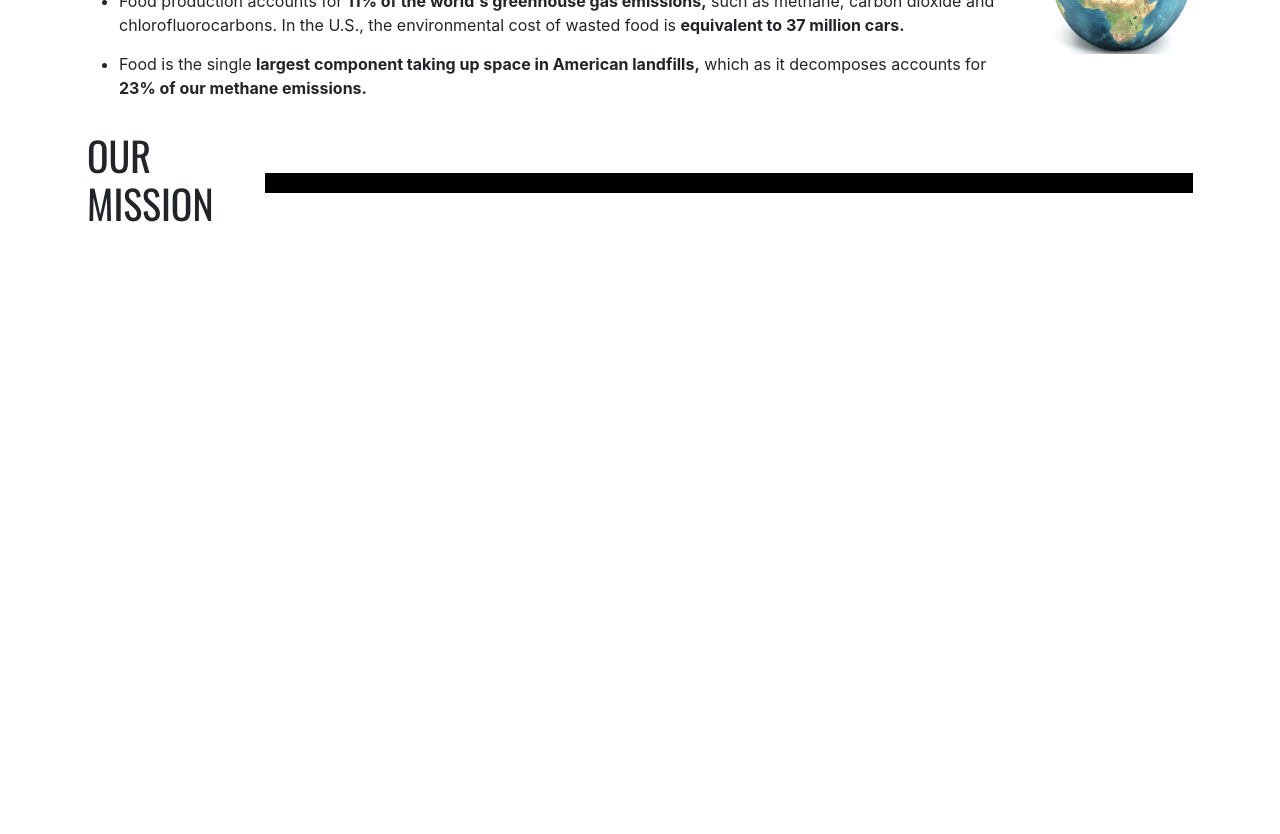
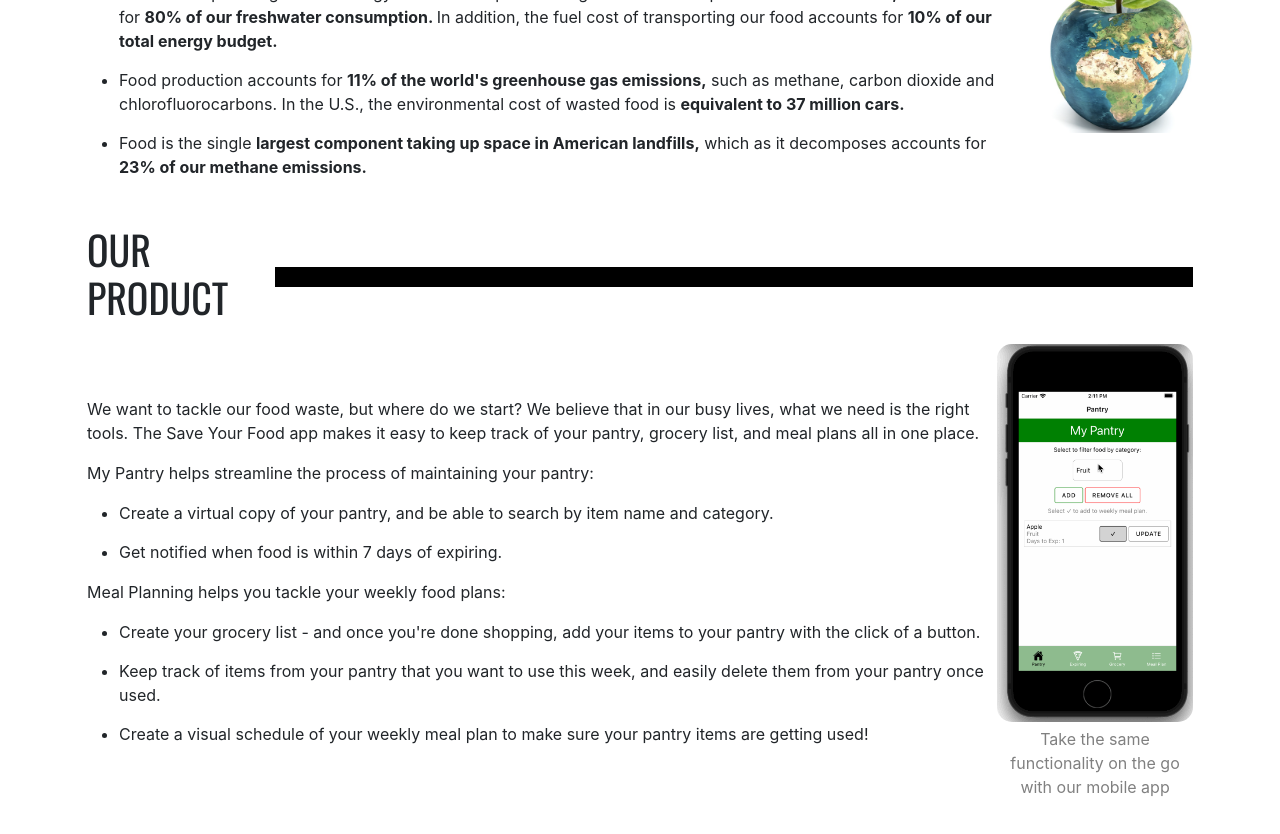
Before and after one commit to dmlacerte/food-app-frontend, a React (Create React App) app: page /aboutus in a window 1280 px wide. Shown: the part 1220-2054 px from the top of the page. Before the commit the page ends 1479 px from the top, so only its background shows below. Built offline with nearby package versions, Linux system fonts and the light colour scheme; no server answers.

Commit message:
added our product section

```diff
--- a/src/components/MissionPage.js
+++ b/src/components/MissionPage.js
@@ -4,7 +4,7 @@
 const MissionPage = () => {
     return (
         <div className={styles.pageContainer}>
-            <h1 className={styles.pageHeader}>We Can Save Your Food</h1>
+            <h1 className={styles.pageHeader}>Together We Can Save Your Food</h1>
             <p className={styles.subHeader}>Help the planet (and your wallet) using our all in one tool to manage your pantry, grocery list, and meal planning.</p>
 
             <div className={styles.introSectionContainer}>
@@ -49,13 +49,46 @@
                     </ul>
                 </div>
                 <div className={styles.worldImgContainer}>
-                    <img className={styles.worldImg} src="/world.png" alt="a picture of the Earth in the shape of an apple"></img>
+                    <img className={styles.globeImg} src="/world.png" alt="a picture of the Earth in the shape of an apple"></img>
                 </div>
             </div>
 
             <div className={styles.sectionHeaderContainer}>
-                <h2 className={styles.sectionHeader}>OUR MISSION</h2>
+                <h2 className={styles.sectionHeader}>OUR PRODUCT</h2>
                 <div className={styles.sectionDivider}> </div>
+            </div>
+            <div className={styles.productContentContainer}>
+                <div>
+                    <p>
+                        We want to tackle our food waste, but where do we start? We believe that in our busy lives, what we need is the right tools.
+                        The Save Your Food app makes it easy to keep track of your pantry, grocery list, and meal plans all in one place.
+                    </p>
+                    <p>My Pantry helps streamline the process of maintaining your pantry:</p>
+                    <ul>
+                        <li className={styles.listItems}>
+                            Create a virtual copy of your pantry, and be able to search by item name and category.
+                        </li>
+                        <li className={styles.listItems}>
+                            Get notified when food is within 7 days of expiring.
+                        </li>
+                    </ul>
+                    <p>Meal Planning helps you tackle your weekly food plans:</p>
+                    <ul>
+                        <li className={styles.listItems}>
+                            Create your grocery list - and once you're done shopping, add your items to your pantry with the click of a button.
+                        </li>
+                        <li className={styles.listItems}>
+                            Keep track of items from your pantry that you want to use this week, and easily delete them from your pantry once used.
+                        </li>
+                        <li className={styles.listItems}>
+                            Create a visual schedule of your weekly meal plan to make sure your pantry items are getting used!
+                        </li>
+                    </ul>
+                </div>
+                <div className={styles.mobileImgContainer}>
+                    <img className={styles.mobileImg} src="/saveYourFoodApp.gif" alt="a demonstrating mobile app functionality"></img>
+                    <p className={styles.imgSubtext}>Take the same functionality on the go with our mobile app</p>
+                </div>
             </div>
         </div>
         /*
--- a/src/components/css/Mission.module.css
+++ b/src/components/css/Mission.module.css
@@ -11,6 +11,7 @@
 .subHeader {
     font-family: 'Oswald', sans-serif;
     text-align: center;
+    font-size: 20px;
 }
 
 .introSectionContainer {
@@ -18,22 +19,21 @@
 }
 
 .textParagraph {
-    margin-top: 15px;
+    margin-top: 30px;
 }
 
 .sectionHeaderContainer {
     display: flex;
     gap: 10px;
     justify-content: space-between;
-    margin-top: 15px;
+    margin-top: 30px;
+    margin-bottom: 15px;
     align-items: center;
 }
 
 .sectionHeader {
     font-family: 'Oswald', sans-serif;
-    /* text-align: center; */
     font-size: 40px;
-    /* width: 30%; */
 }
 
 .sectionDivider {
@@ -53,7 +53,7 @@
     align-items: center;
 }
 
-.worldImg {
+.globeImg {
     max-width: 100%;
     height: auto;
 }
@@ -62,6 +62,29 @@
     width: 30%;
 }
 
+.mobileImgContainer {
+    width: 35%;
+}
+
+.mobileImg {
+    max-width: 100%;
+    height: auto;
+    border-radius: 15px;
+}
+
+.imgSubtext {
+    color: gray;
+    text-align: center;
+    margin-top: 5px;
+}
+
 .listItems {
     margin-bottom: 15px;
 }
+
+.productContentContainer {
+    display: flex;
+    gap: 10px;
+    justify-content: space-between;
+    align-items: center;
+}
```
Also changed, not shown: public/saveYourFoodApp.gif (added).
